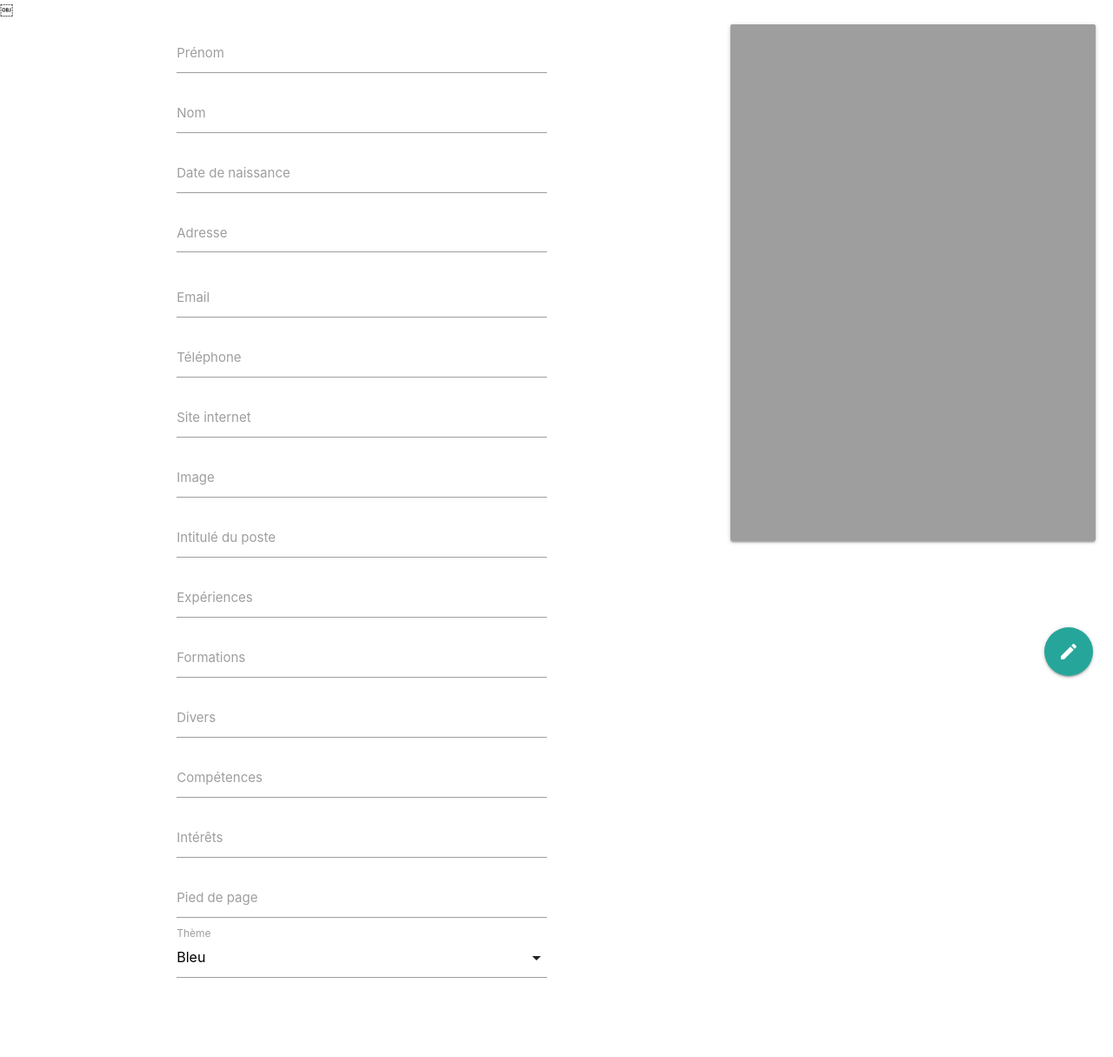
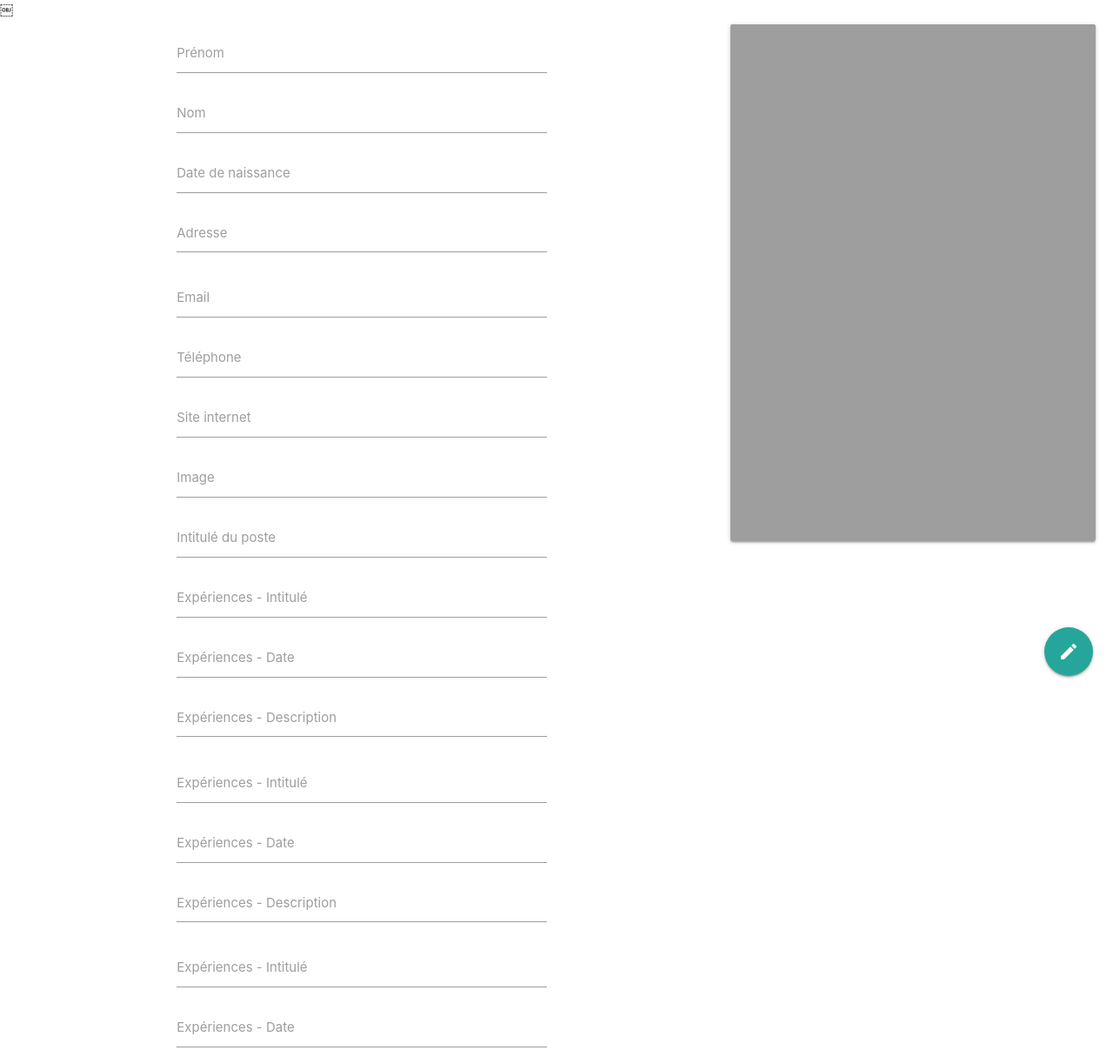
Before and after one commit to quentinburgniard/form-builder, a plain HTML site: page example/index.html in a window 1280 px wide. Shown: the top 1215 px of the page at 87% size. Before the commit the page ends 1159 px from the top, so only its background shows below. Drawn offline with nearby package versions, Linux system fonts and the light colour scheme.

Commit message:
feat(form-builder): add collection type

```diff
--- a/example/index.html
+++ b/example/index.html
@@ -68,7 +68,22 @@
         },
         {
           name: 'Expériences',
-          type: 'text'
+          type: 'collection',
+          max: 3,
+          fields: [
+            {
+              name: 'Intitulé',
+              type: 'text'
+            },
+            {
+              name: 'Date',
+              type: 'text'
+            },
+            {
+              name: 'Description',
+              type: 'textarea'
+            }
+          ]
         },
         {
           name: 'Formations',
@@ -110,17 +125,6 @@
       </div>
     </div>
   </div>
-  <!--<div class="fixed-action-btn">
-    <a class="btn-floating btn-large red">
-      <i class="large material-icons">mode_edit</i>
-    </a>
-    <ul>
-      <li><a class="btn-floating red"><i class="material-icons">insert_chart</i></a></li>
-      <li><a class="btn-floating yellow darken-1"><i class="material-icons">format_quote</i></a></li>
-      <li><a class="btn-floating green"><i class="material-icons">publish</i></a></li>
-      <li><a class="btn-floating blue"><i class="material-icons">attach_file</i></a></li>
-    </ul>
-  </div>-->
   <!-- Optional: Add Form Builder preview window -->
   <div id="form-builder-preview" height="594px" width="420px"></div>
   <!-- Optional: Add Form Builder action button -->
--- a/form-builder-1.0.0.js
+++ b/form-builder-1.0.0.js
@@ -4,10 +4,18 @@
   formBuilder.version = '1.0.0';
   formBuilder.debug = formBuilder.debug || false;
 
-  var addField = function (fieldName = '', fieldType, options = []) {
-    var div = document.createElement('div');
-    div.className = 'input-field';
-    var field, label;
+  var getField = function (field) {
+    var fieldID = field.id || getID(field.name)
+    var fieldName = field.name || '';
+    var fields = field.fields || [];
+    var fieldType = field.type || '';
+    var max = field.max || 0;
+    var options = field.options || [];
+    var htmlWrapper, htmlField, htmlLabel;
+    if (fieldType !== 'collection') {
+      htmlWrapper = document.createElement('div');
+      htmlWrapper.className = 'input-field';
+    }
 
     switch (fieldType) {
       case 'email':
@@ -15,16 +23,16 @@
       case 'tel':
       case 'url':
       case 'text':
-        field = document.createElement('input');
-        field.type = fieldType;
+        htmlField = document.createElement('input');
+        htmlField.type = fieldType;
         break;
       case 'date':
-        field = document.createElement('input');
-        field.className = fieldType;
-        field.type = 'text';
+        htmlField = document.createElement('input');
+        htmlField.className = fieldType;
+        htmlField.type = 'text';
         break;
       case 'select':
-        field = document.createElement('select');
+        htmlField = document.createElement('select');
         options.forEach(function (optionName, i) {
           option = document.createElement('option');
           if (i == 0) option.setAttribute('selected', '');
@@ -32,25 +40,42 @@
           option.value = option.value.toLowerCase();
           option.value = option.value.replace(/\s*/g, '');
           option.innerText = optionName;
-          field.appendChild(option);
+          htmlField.appendChild(option);
         });
         break;
       case 'textarea':
-        field = document.createElement('textarea');
-        field.className = 'materialize-textarea';
+        htmlField = document.createElement('textarea');
+        htmlField.className = 'materialize-textarea';
+        break;
+      case 'collection':
+        htmlWrapper = document.createElement('div');
+        htmlWrapper.id = fieldID;
+        for (i = 0; i < max; i++) {
+          var htmlCollection = document.createElement('div');
+          htmlCollection.className = 'form-builder-collection';
+          fields.forEach(function (collectionField) {
+            var newCollectionField = {};
+            newCollectionField.id = fieldID + '-' + i + '-' + getID(collectionField.name);
+            newCollectionField.name = fieldName + ' - ' + collectionField.name;
+            newCollectionField.type = collectionField.type;
+            htmlCollection.appendChild(getField(newCollectionField));
+          });
+          htmlWrapper.appendChild(htmlCollection);
+        }
         break;
     }
-
-    field.id = fieldName.normalize('NFD').replace(/[\u0300-\u036f]/g, '');
-    field.id  = field.id.toLowerCase();
-    field.id  = field.id.replace(/\s*/g, '');
-    field.classList.add('form-builder-fields', 'validate');
-    label = document.createElement('label');
-    label.setAttribute('for', field.id);
-    label.innerText = fieldName;
-    div.appendChild(field);
-    div.appendChild(label);
-    if (field && label) dom.form.appendChild(div);
+    if (fieldType && fieldType !== 'collection') {
+      htmlField.id = fieldID;
+      htmlField.classList.add('form-builder-fields', 'validate');
+      htmlLabel = document.createElement('label');
+      htmlLabel.setAttribute('for', fieldID);
+      htmlLabel.innerText = fieldName;
+      if (htmlField && htmlLabel) {
+        htmlWrapper.appendChild(htmlField);
+        htmlWrapper.appendChild(htmlLabel);
+      }
+    }
+    return htmlWrapper;
   }
 
   var dynamicLoading = function () {
@@ -68,23 +93,6 @@
     });
   }
 
-  var submitForm = function (event) {
-    event.preventDefault();
-    dom.submit.classList.add('disabled');
-
-    var form = document.createElement('form');
-    form = document.createElement('form');
-    form.action = dom.form.action;
-    form.method = 'post';
-    var field = document.createElement('input');
-    field.name = 'fields';
-    field.value = JSON.stringify(getFields());
-    form.appendChild(field);
-    form.style.display = 'none';
-    document.body.appendChild(form);
-    form.submit();
-  }
-
   var init = function () {
     log('Initialisation');
 
@@ -93,8 +101,9 @@
 
     var fields = formBuilder.config.fields || [];
     fields.forEach(function (field) {
-      addField(field.name, field.type, field.options);
+      dom.form.appendChild(getField(field));
     });
+
     dom.fields = dom.form.querySelectorAll('.form-builder-fields');
 
     dynamicLoading();
@@ -109,17 +118,38 @@
     }
   }
 
+  var getID = function (fieldName) {
+    var id = fieldName.normalize('NFD').replace(/[\u0300-\u036f]/g, '');
+    id = id.toLowerCase();
+    id = id.replace(/\s*/g, '');
+    return id;
+  }
+
   var getFields = function () {
     var fields = {};
     dom.fields.forEach(function (field) {
-      fields[field.id] = field.value;
+      var IDs = field.id.split('-');
+      if (IDs.length == 1) {
+        fields[IDs[0]] = field.value;
+      }
+      if (IDs.length == 3) {
+        fields[IDs[0]] = fields[IDs[0]] || [];
+        fields[IDs[0]][IDs[1]] = fields[IDs[0]][IDs[1]] || {};
+        fields[IDs[0]][IDs[1]][IDs[2]] = field.value;
+      }
     });
     return fields;
   }
 
   var setFields = function (fields) {
     dom.fields.forEach(function (field) {
-      field.value = fields[field.id] || '';
+      var IDs = field.id.split('-');
+      if (IDs.length == 1) {
+        field.value = fields[IDs[0]] || '';
+      }
+      if (IDs.length == 3) {
+        field.value = fields[IDs[0]][IDs[1]][IDs[2]] || '';
+      }
     });
   }
 
@@ -127,11 +157,8 @@
     var form = document.createElement('form');
     form.action = dom.form.action;
     form.method = 'post';
-    var field = document.createElement('input');
-    field.name = 'fields';
-    field.value = JSON.stringify(getFields());
-    form.appendChild(field);
     form.style.display = 'none';
+    form.innerHTML = '<input name="fields" value="' + JSON.stringify(getFields()) + '"';
     document.body.appendChild(form);
     form.submit();
   }
```
